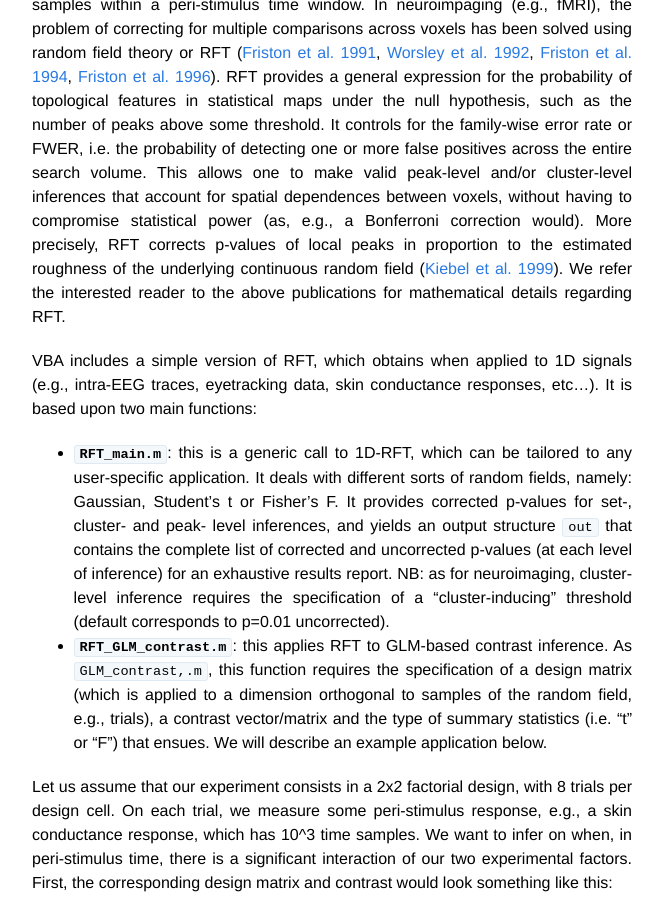
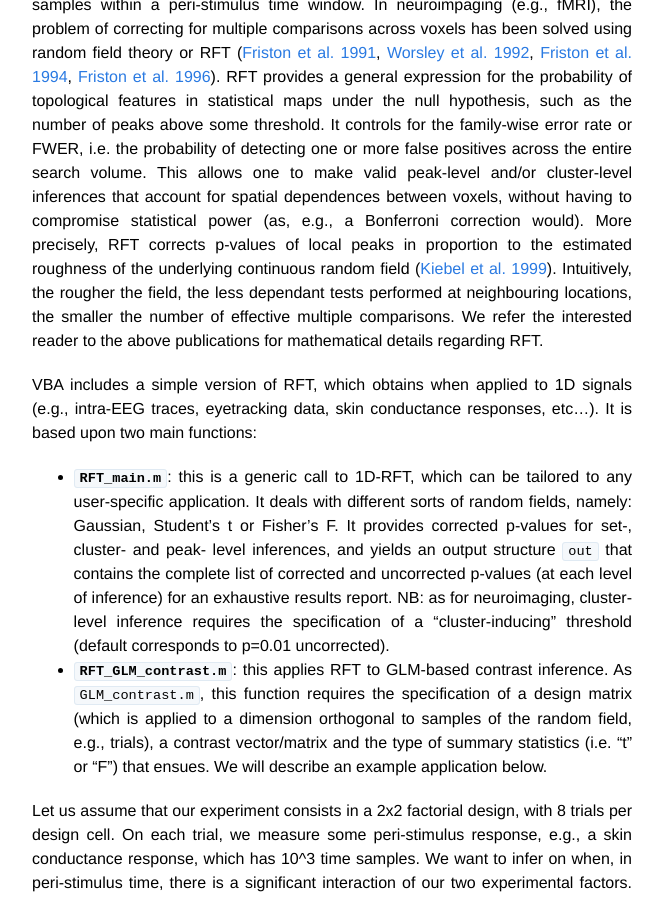
Before and after one commit to MBB-team/VBA-toolbox, a Jekyll site: the page built from _wiki/statistical-models.md, in a window 1280 px wide and 900 px high, scrolled down 2241 px. Shown: the whole window, without its empty margins (308-971 px from the left). Built offline with Jekyll 4.4.1, drawn with Linux system fonts in a browser that asks for light colours; nearby versions of some CDN libraries.

Commit message:
Update statistical-models.md

```diff
--- a/_wiki/statistical-models.md
+++ b/_wiki/statistical-models.md
@@ -30,12 +30,12 @@ Let us eyeball the graphical output of the function `GLM_contrast.m`:
 # 1D-RFT: Random Field Theory for the multiple comparison problem
 
 Statistical data analyses may require performing multiple tests, e.g., across time samples within a peri-stimulus time window.
-In neuroimpaging (e.g., fMRI), the problem of correcting for multiple comparisons across voxels has been solved using random field theory or RFT ([Friston et al. 1991](https://www.ncbi.nlm.nih.gov/pubmed/2050758), [Worsley et al. 1992](https://www.ncbi.nlm.nih.gov/pubmed/1400644), [Friston et al. 1994](https://www.ncbi.nlm.nih.gov/pubmed/24578041), [Friston et al. 1996](https://www.ncbi.nlm.nih.gov/pubmed/9345513)). RFT provides a general expression for the probability of topological features in statistical maps under the null hypothesis, such as the number of peaks above some threshold. It controls for the family-wise error rate or FWER, i.e. the probability of detecting one or more false positives across the entire search volume. This allows one to make valid peak-level and/or cluster-level inferences that account for spatial dependences between voxels, without having to compromise statistical power (as, e.g., a Bonferroni correction would). More precisely, RFT corrects p-values of local peaks in proportion to the estimated roughness of the underlying continuous random field ([Kiebel et al. 1999](https://www.ncbi.nlm.nih.gov/pubmed/10600421)). We refer the interested reader to the above publications for mathematical details regarding RFT.
+In neuroimpaging (e.g., fMRI), the problem of correcting for multiple comparisons across voxels has been solved using random field theory or RFT ([Friston et al. 1991](https://www.ncbi.nlm.nih.gov/pubmed/2050758), [Worsley et al. 1992](https://www.ncbi.nlm.nih.gov/pubmed/1400644), [Friston et al. 1994](https://www.ncbi.nlm.nih.gov/pubmed/24578041), [Friston et al. 1996](https://www.ncbi.nlm.nih.gov/pubmed/9345513)). RFT provides a general expression for the probability of topological features in statistical maps under the null hypothesis, such as the number of peaks above some threshold. It controls for the family-wise error rate or FWER, i.e. the probability of detecting one or more false positives across the entire search volume. This allows one to make valid peak-level and/or cluster-level inferences that account for spatial dependences between voxels, without having to compromise statistical power (as, e.g., a Bonferroni correction would). More precisely, RFT corrects p-values of local peaks in proportion to the estimated roughness of the underlying continuous random field ([Kiebel et al. 1999](https://www.ncbi.nlm.nih.gov/pubmed/10600421)). Intuitively, the rougher the field, the less dependant tests performed at neighbouring locations, the smaller the number of effective multiple comparisons. We refer the interested reader to the above publications for mathematical details regarding RFT.
 
 VBA includes a simple version of RFT, which obtains when applied to 1D signals (e.g., intra-EEG traces, eyetracking data, skin conductance responses, etc...). It is based upon two main functions:
 
 - **`RFT_main.m`**: this is a generic call to 1D-RFT, which can be tailored to any user-specific application. It deals with different sorts of random fields, namely: Gaussian, Student's t or Fisher's F. It provides corrected p-values for set-, cluster- and peak- level inferences, and yields an output structure `out` that contains the complete list of corrected and uncorrected p-values (at each level of inference) for an exhaustive results report. NB: as for neuroimaging, cluster-level inference requires the specification of a "cluster-inducing" threshold (default corresponds to p=0.01 uncorrected).
-- **`RFT_GLM_contrast.m`**: this applies RFT to GLM-based contrast inference. As `GLM_contrast,.m`, this function requires the specification of a design matrix (which is applied to a dimension orthogonal to samples of the random field, e.g., trials), a contrast vector/matrix and the type of summary statistics (i.e. "t" or "F") that ensues. We will describe an example application below.
+- **`RFT_GLM_contrast.m`**: this applies RFT to GLM-based contrast inference. As `GLM_contrast.m`, this function requires the specification of a design matrix (which is applied to a dimension orthogonal to samples of the random field, e.g., trials), a contrast vector/matrix and the type of summary statistics (i.e. "t" or "F") that ensues. We will describe an example application below.
 
 Let us assume that our experiment consists in a 2x2 factorial design, with 8 trials per design cell. On each trial, we measure some peri-stimulus response, e.g., a skin conductance response, which has 10^3 time samples. We want to infer on when, in peri-stimulus time, there is a significant interaction of our two experimental factors.
 First, the corresponding design matrix and contrast would look something like this:
```
